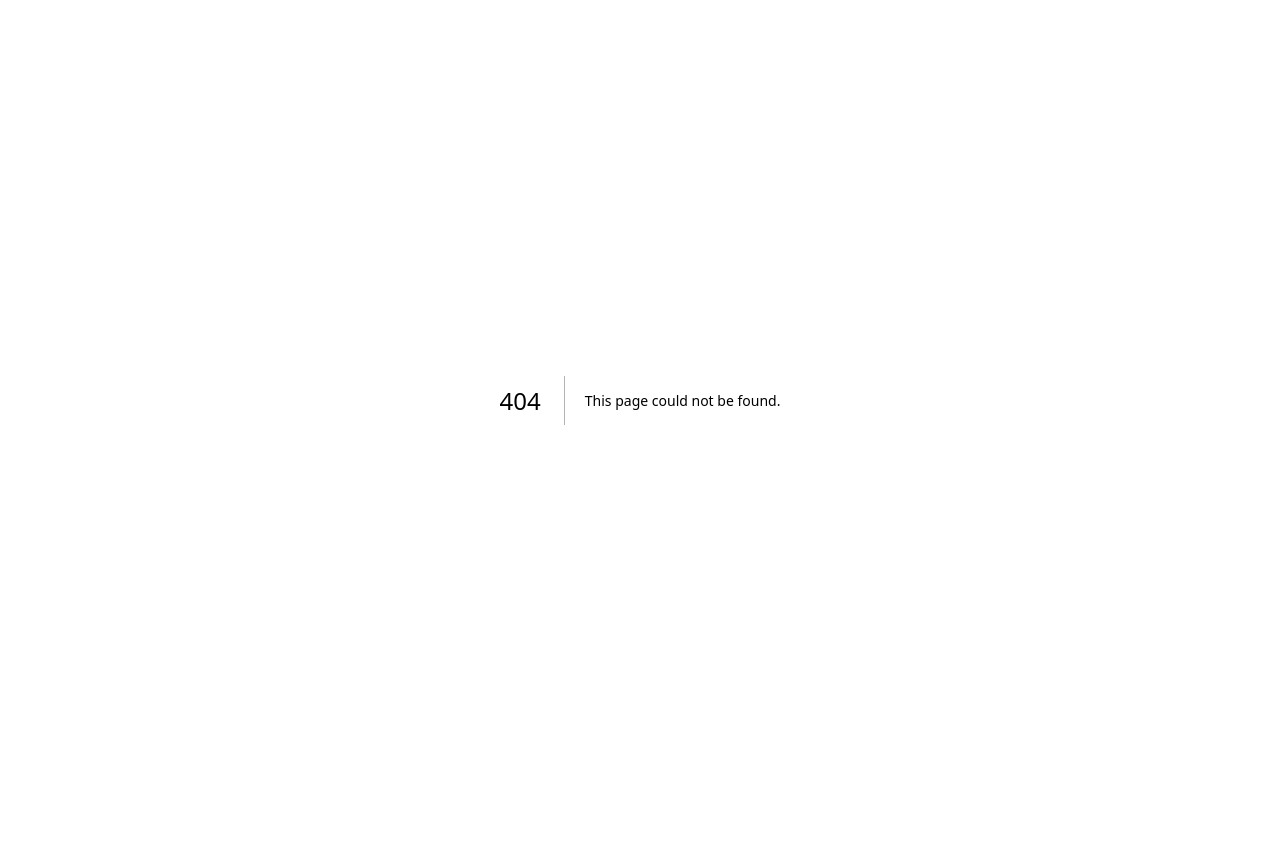
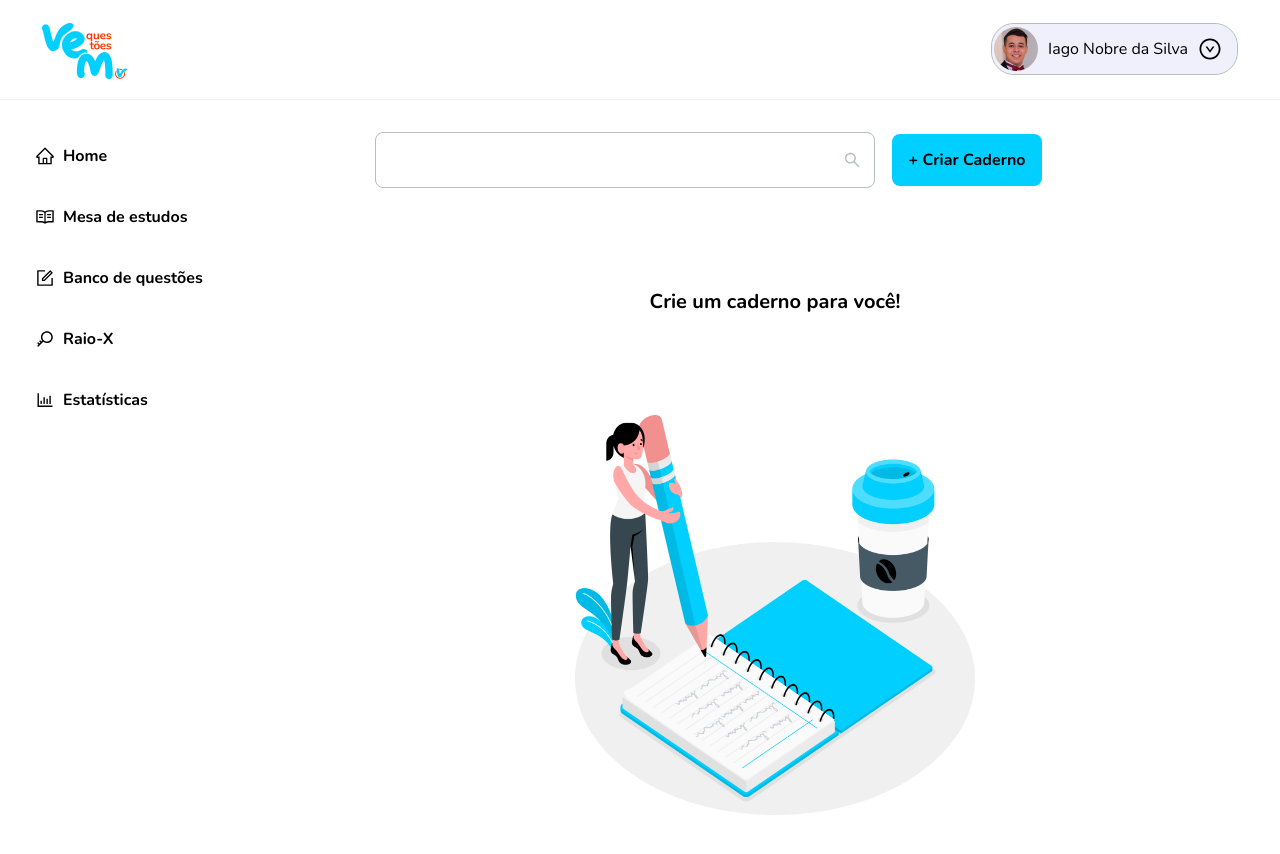
Before and after one commit to vadolasi/vem-questoes, a Next.js app: page /cadernos in a window 1280 px wide. Before the commit this address had no page. Shown: the top 854 px of the page. Before the commit the page ends 800 px from the top, so only its background shows below. Built offline with nearby package versions, Linux system fonts and the light colour scheme.

Commit message:
create notebook page

```diff
--- /dev/null
+++ b/src/pages/cadernos/index.tsx
@@ -0,0 +1,28 @@
+import Image from 'next/image';
+
+import { Container, Content, Search } from './styles';
+
+import { Menu } from "@/components/Menu";
+import { Header } from "@/components/Header";
+import { SearchInput } from '@/components/SearchInput';
+import { Button } from '@/components/Button';
+import { DefaultSearchPage } from '@/components/DefaultSearchPage';
+
+
+import notebook from '@/assets/Notebook.png'
+
+export default function Home() {
+  return (
+    <Container>
+     <Header/>
+     <Menu/>
+     <Content>
+      <Search>
+        <SearchInput/>
+        <Button text='+ Criar Caderno'/>
+      </Search>
+        <DefaultSearchPage text='Crie um caderno para você!' picture={notebook} alt='Mulher escreven informações em um carderno'/>
+     </Content>
+    </Container>
+  )
+}
--- /dev/null
+++ b/src/pages/cadernos/styles.ts
@@ -0,0 +1,35 @@
+import { styled } from '../../styles'
+
+export const Container = styled('div', {
+        width: "100vw",
+        height: "100vh",
+
+        display: 'grid',
+        gridTemplateColumns: '270px auto',
+        gridTemplateRows: '100px auto',
+        gridTemplateAreas:
+        `
+        "header header"
+        "menu content"
+        `,
+});
+
+
+export const Content = styled('main', {
+        gridArea: 'content',
+        display: "flex",
+        flexDirection: "column",
+        alignItems: "center",
+
+
+})
+export const Search = styled('div', {
+        display: "grid",
+        gridTemplateColumns: "500px 150px",
+        alignItems: "center",
+        width: "800px",
+        gap: "17px",
+
+        marginTop: "32px",
+
+})
```
